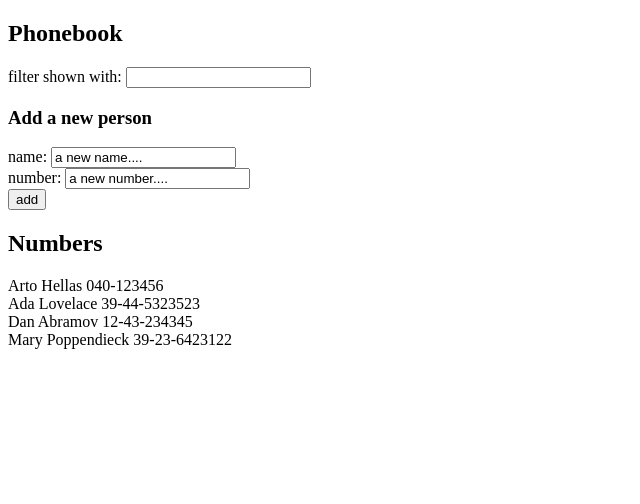
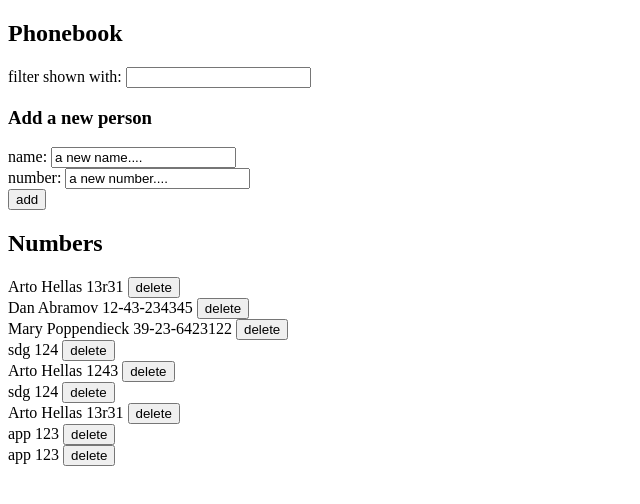
Before and after one commit to goyalpramod/learning_webd, a React (Vite) app in the folder phonebook/: page / in a window 1280 px wide. Shown: the top 504 px of the page, without its empty margins (0-640 px from the left). Built offline with nearby package versions, Linux system fonts and the light colour scheme; data requests are answered from the project's data file.

Commit message:
completed more excercises

```diff
--- a/phonebook/db.json
+++ b/phonebook/db.json
@@ -1,14 +1,9 @@
 {
-    "persons":[
+  "persons": [
     {
       "name": "Arto Hellas",
-        "number": "040-123456",
+      "number": "13r31",
       "id": "1"
-      },
-      {
-        "name": "Ada Lovelace",
-        "number": "39-44-5323523",
-        "id": "2"
     },
     {
       "name": "Dan Abramov",
@@ -19,6 +14,36 @@
       "name": "Mary Poppendieck",
       "number": "39-23-6423122",
       "id": "4"
+    },
+    {
+      "id": "8a57",
+      "name": "sdg",
+      "number": "124"
+    },
+    {
+      "id": "149e",
+      "name": "Arto Hellas ",
+      "number": "1243"
+    },
+    {
+      "id": "49b8",
+      "name": "sdg",
+      "number": "124"
+    },
+    {
+      "id": "9ea5",
+      "name": "Arto Hellas",
+      "number": "13r31"
+    },
+    {
+      "id": "96a7",
+      "name": "app",
+      "number": "123"
+    },
+    {
+      "id": "16d2",
+      "name": "app",
+      "number": "123"
     }
   ]
 }
--- a/phonebook/src/App.jsx
+++ b/phonebook/src/App.jsx
@@ -3,6 +3,7 @@ import { Filter } from './components/Filter'
 import { PersonForm } from './components/PersonForm'
 import { Persons } from './components/Persons'
 import axios from 'axios'
+import personService from './services/persons'
 
 const App = () => {
   const [persons, setPersons] = useState([])
@@ -20,17 +21,30 @@ const App = () => {
   const addPerson = (event) => {
     event.preventDefault()
     let names = persons.map(person=> person.name)
-    if (names.includes(newName)) {
-      alert(`${newName} is already added to phonebook`)
-      return
+    if (names.includes(newName)){
+      const id = persons.find(person => person.name === newName).id
+      if (window.confirm(`${newNumber} is already added to phonebook, replace the old number with a new one?`)) {
+        const person = persons.find(p => p.id === id)
+        const changedPerson = { ...person, number: newNumber }
+        handleUpdateNumber(id, changedPerson)
+      }
     }
+
     const personObject = {
       name: newName,
       number : newNumber,
     }
     setPersons(persons.concat(personObject))
     setNewName('')
-  }
+
+    personService.create(personObject)
+      .then(response => {
+        setPersons(persons.concat(response))
+        setNewName('')
+        setNewNumber('')
+        console.log(response);
+  })
+}
 
   const [searchName, setSearchName] = useState('')
 
@@ -43,12 +57,29 @@ const App = () => {
   }
 
   useEffect(() => {
-    axios
-      .get('http://localhost:3001/persons')
-      .then( response => {
-        setPersons(response.data)
+    personService.getAll()
+      .then(response => {
+        setPersons(response)
       })
   }, [])
+
+  const handleUpdateNumber = (id, newObject) => {
+    personService.updateNumber(id, newObject)
+      .then(response => {
+        setPersons(persons.map(person => person.id !== id ? person : response))
+      })
+  }
+
+  const handleDelete = (id) => {
+    console.log("this is the id being passed " + id);
+    const person = persons.find(p => p.id === id)
+    if (window.confirm(`Delete ${person.name} ?`)) {
+      personService.deletePerson(id)
+        .then(response => {
+          setPersons(persons.filter(p => p.id !== id))
+        })
+    }
+  }
 
   return (
     <div>
@@ -60,7 +91,7 @@ const App = () => {
         < PersonForm newName={newName} handleNewName={handleNewName} newNumber={newNumber} handleNewNumber={handleNewNumber} addPerson={addPerson} />
       </form>
       <h2>Numbers</h2>
-        < Persons personsToShow={persons} />
+        < Persons personsToShow={persons} handleDelete={handleDelete} />
     </div>
   )
 }
--- a/phonebook/src/components/Persons.jsx
+++ b/phonebook/src/components/Persons.jsx
@@ -1,11 +1,15 @@
-const Persons = ({ personsToShow }) => {
-    return (
-        <div>
-            {personsToShow.map(person =>
-    <div key={person.name}>{person.name} {person.number !== undefined ? person.number : 'No number'}</div>
-  )}
+const Persons = ({ personsToShow, handleDelete }) => {
+  return (
+    <div>
+      {personsToShow.map((person) => (
+        <div key={person.id}>
+          {person.name}{" "}
+          {person.number !== undefined ? person.number : "No number"}{" "}
+          <button onClick={() => handleDelete(person.id)}>delete</button>
         </div>
-    )
-}
+      ))}
+    </div>
+  );
+};
 
-export { Persons }
+export { Persons };
--- /dev/null
+++ b/phonebook/src/services/persons.js
@@ -0,0 +1,24 @@
+import axios from "axios";
+const baseUrl = "http://localhost:3001/persons";
+
+const getAll = () => {
+    return axios.get(baseUrl).then((response) => response.data);
+    };
+
+const create = (newObject) => {
+    return axios.post(baseUrl, newObject).then((response) => response.data);
+    }
+
+const update = (id, newObject) => {
+    return axios.put(`${baseUrl}/${id}`, newObject).then((response) => response.data);
+    }
+
+const deletePerson = (id) => {
+    return axios.delete(`${baseUrl}/${id}`);
+    }
+
+const updateNumber = (id, newObject) => {
+    return axios.put(`${baseUrl}/${id}`, newObject).then((response) => response.data);
+    }
+
+export default { getAll, create, update, deletePerson, updateNumber};
```
Lines whose indentation alone changed are shown as unchanged.
